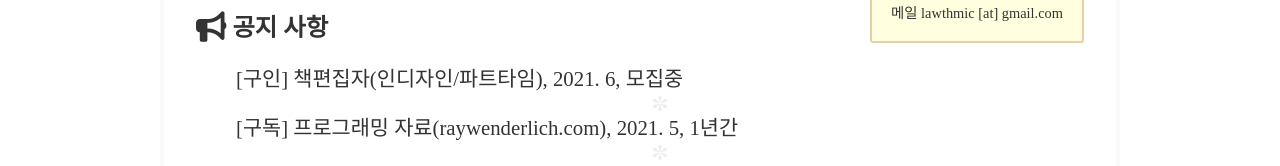
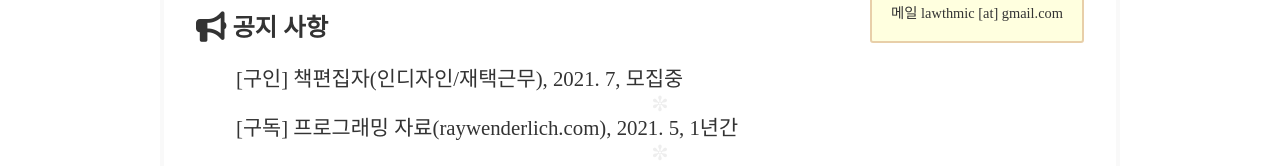
Before and after one commit to lawthmic/lawthmic_home, a React (Create React App) app: page /#/ in a window 1280 px wide. Shown: the part 737-903 px from the top of the page. Built offline with nearby package versions, Linux system fonts and the light colour scheme.

Commit message:
indesign

```diff
--- a/src/components/News.js
+++ b/src/components/News.js
@@ -4,8 +4,8 @@ const lawthmic_news = [
     {
         id: 1,
         name: '[구인]',
-        title: '책편집자(인디자인/파트타임)',
-        year: '2021. 6',
+        title: '책편집자(인디자인/재택근무)',
+        year: '2021. 7',
         status: '모집중'
     },
     {
```
